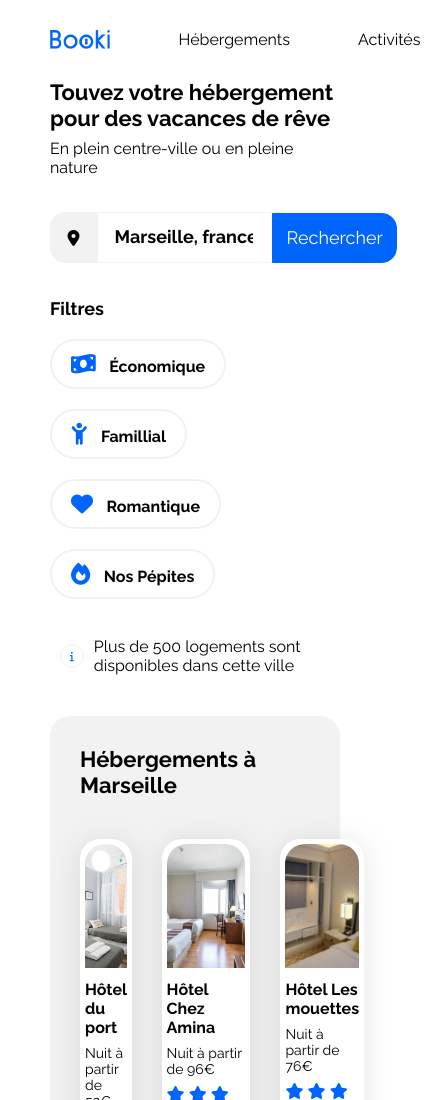
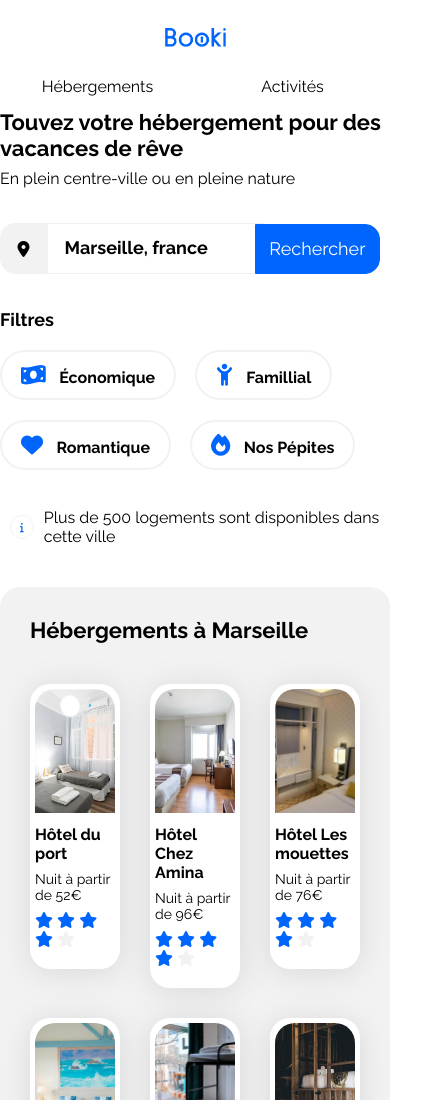
Before and after one commit to SebdGv/Booki-oc, a plain HTML site: page index.html in a window 390 px wide. Shown: the top 1100 px of the page, 434 px wide, since content can reach past the window. Drawn offline with Linux system fonts and the light colour scheme.

Commit message:
add header media queries mobile

```diff
--- a/css/style.css
+++ b/css/style.css
@@ -403,6 +403,45 @@ nav ul li:hover {
 }
 
 /* Small devices (phones, less than 768px) */
-@media (max-width: 767.98px) {
-    /* ... */
+@media (max-width: 768px) {
+    .main-container{
+        margin-top: 30px;
+        padding: 0;
+    }
+    header {
+        display: flex;
+        flex-direction: column;
+        justify-content: center;
+        align-items: center;
+        padding:0;
+    }
+    .logo{
+        padding: 30px;
+    }
+
+    .logo img{
+        width: 61px;
+        height: 19px;
+    }
+
+    nav ul {
+        padding-bottom: 30px;
+    }
+    nav ul li{
+        margin: 0;
+        padding: 0;
+    }
+    nav ul li a {
+        display: inline-block;
+        width: 50vw;
+        text-align: center;
+        padding-bottom: 15px;
+
+    }
+
+nav ul li:hover {
+    border-top: none;
+    border-bottom: 2px solid var(--main-color);
+
 }
+}
```
